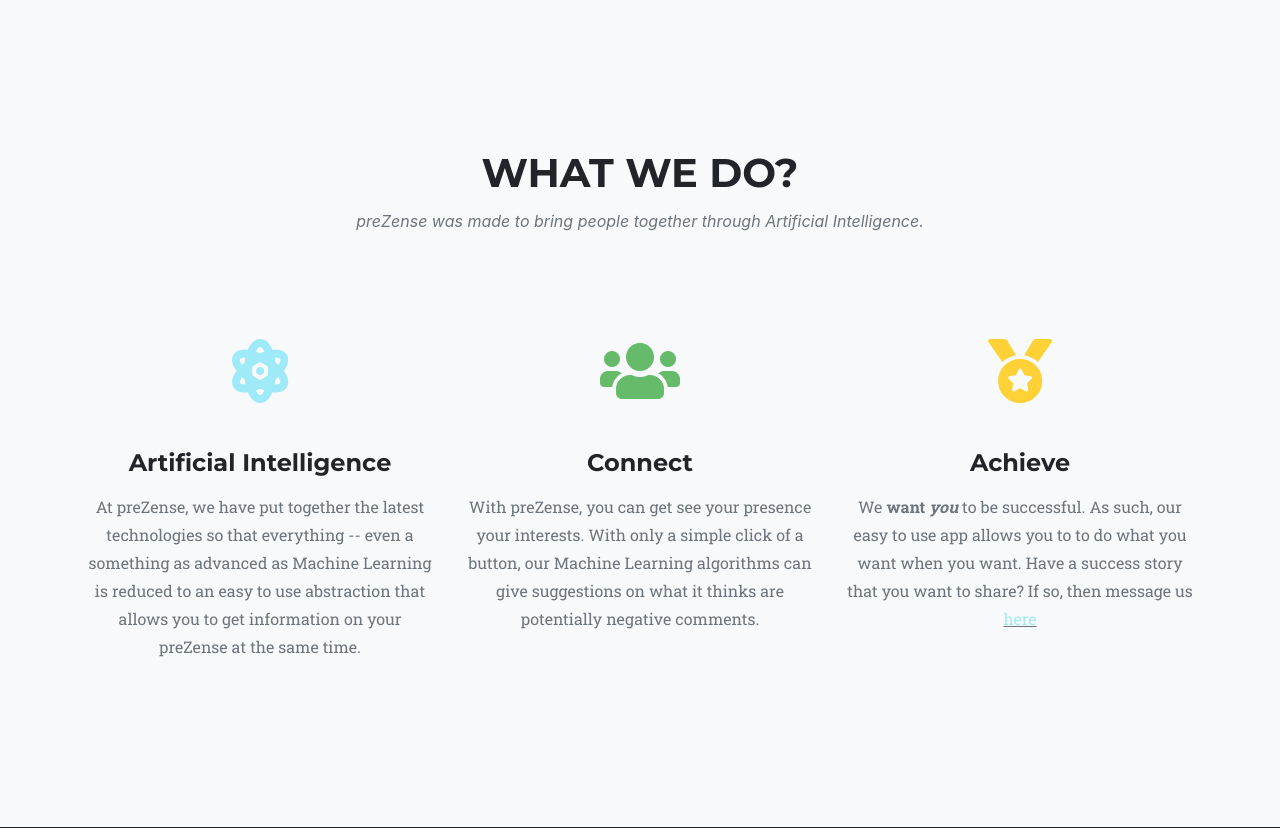
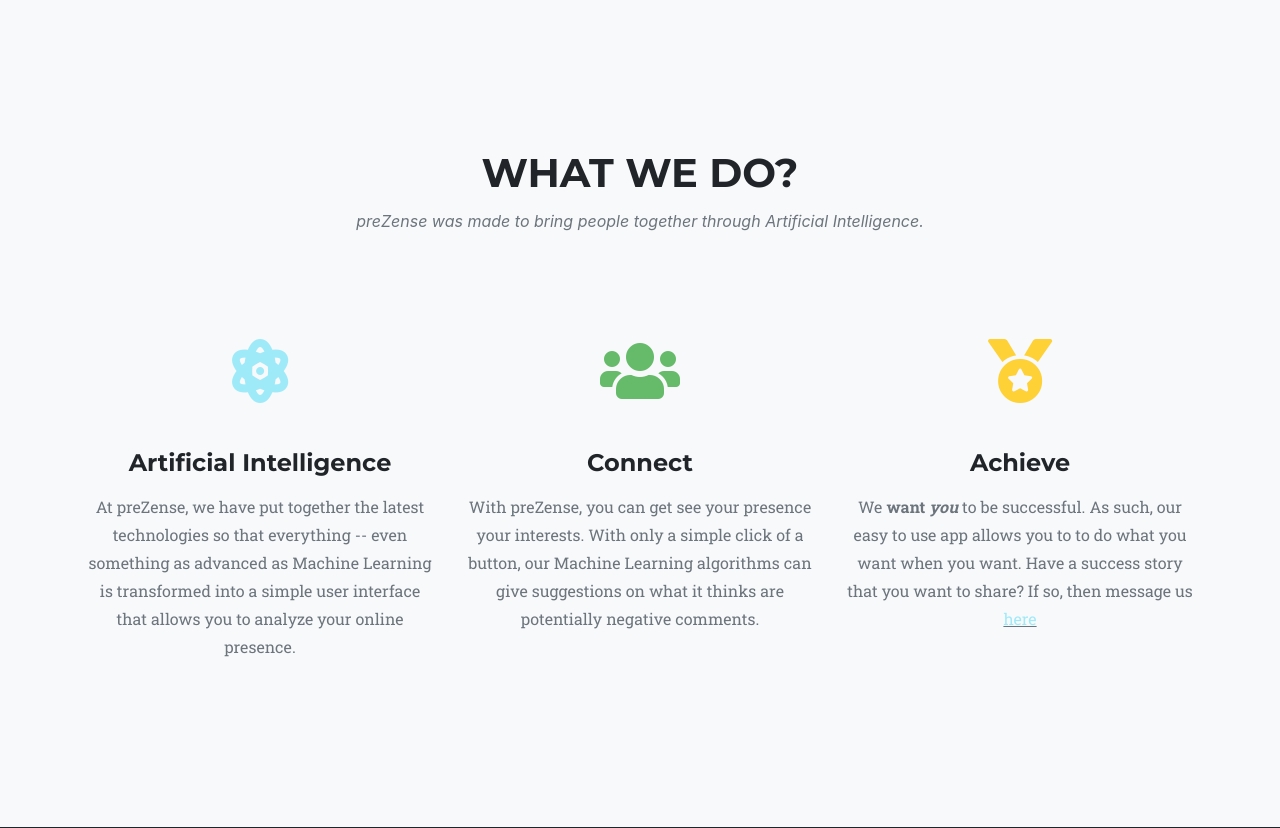
Before and after one commit to BobbaTea/phs2018, a Python web app: template templates/index.html in a window 1280 px wide. Shown: the part 719-1547 px from the top of the page. Run offline with Jinja, Linux system fonts and the light colour scheme; the template is opened without the code that fills it, so the values that code supplies are empty; some libraries are stand-ins or nearby versions; some web fonts are replaced.

Commit message:
changed descriptioins

```diff
--- a/templates/index.html
+++ b/templates/index.html
@@ -96,9 +96,8 @@
         <h4 class="service-heading">Artificial Intelligence</h4>
         <p class="text-muted">At preZense, we have put together the latest technologies so that everything --
           even
-          a something as advanced as Machine Learning is reduced to an easy to use abstraction that
-          allows you to get
-          information on your preZense at the same time.</p>
+          something as advanced as Machine Learning is transformed into a simple user interface that
+          allows you to analyze your online presence.
       </div>
       <div class="col-md-4">
           <span class="fa-stack fa-4x">
```
